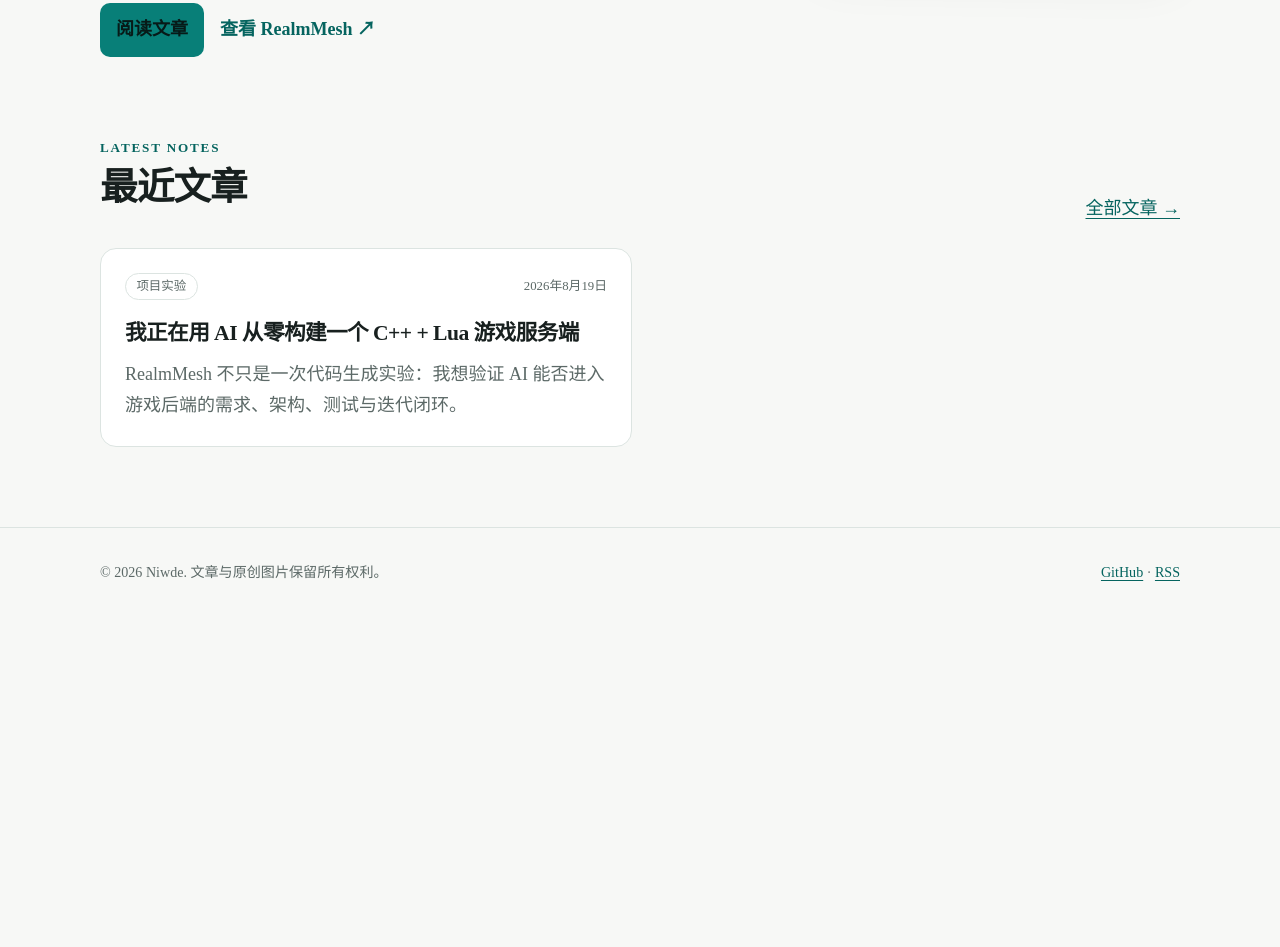
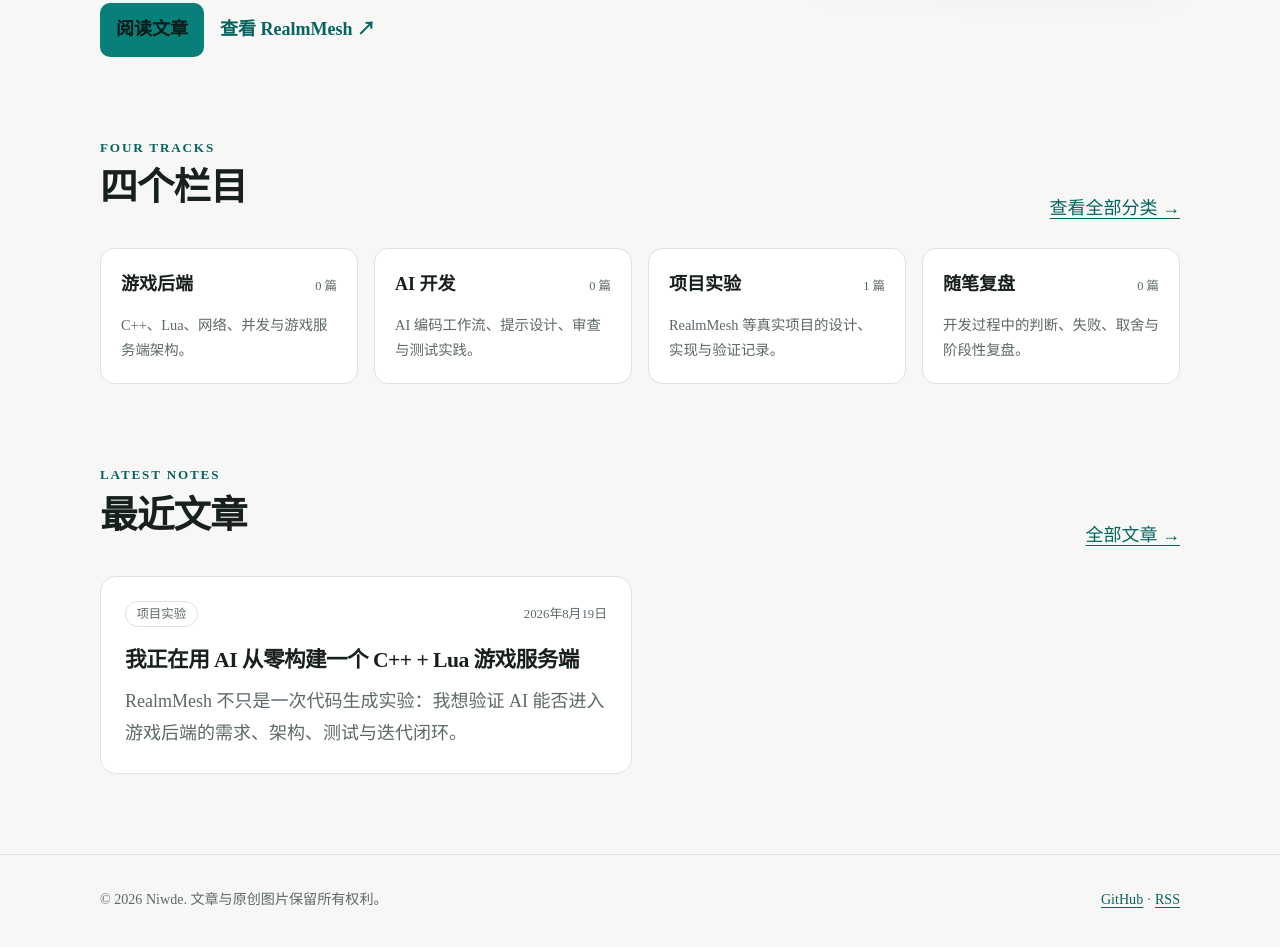
Before and after one commit to lvivvde/niwde-blog, an Astro site: page / in a window 1280 px wide. Shown: the part 609-1556 px from the top of the page. Before the commit the page ends 1257 px from the top, so only its background shows below. Built offline with nearby package versions, Linux system fonts and the light colour scheme; Astro itself is replaced by a stand-in of ours; no server answers.

Commit message:
Add four blog category sections

```diff
--- /dev/null
+++ b/src/categories.ts
@@ -0,0 +1,35 @@
+export const BLOG_CATEGORIES = [
+	{
+		name: '游戏后端',
+		slug: 'game-backend',
+		description: 'C++、Lua、网络、并发与游戏服务端架构。',
+	},
+	{
+		name: 'AI 开发',
+		slug: 'ai-development',
+		description: 'AI 编码工作流、提示设计、审查与测试实践。',
+	},
+	{
+		name: '项目实验',
+		slug: 'project-lab',
+		description: 'RealmMesh 等真实项目的设计、实现与验证记录。',
+	},
+	{
+		name: '随笔复盘',
+		slug: 'retrospectives',
+		description: '开发过程中的判断、失败、取舍与阶段性复盘。',
+	},
+] as const;
+
+export const BLOG_CATEGORY_NAMES = BLOG_CATEGORIES.map((category) => category.name) as [
+	(typeof BLOG_CATEGORIES)[number]['name'],
+	...(typeof BLOG_CATEGORIES)[number]['name'][],
+];
+
+export type BlogCategoryName = (typeof BLOG_CATEGORIES)[number]['name'];
+
+export function getCategoryPath(name: BlogCategoryName) {
+	const category = BLOG_CATEGORIES.find((item) => item.name === name);
+	if (!category) throw new Error(`Unknown blog category: ${name}`);
+	return `/categories/${category.slug}/`;
+}
--- a/src/components/Header.astro
+++ b/src/components/Header.astro
@@ -12,6 +12,7 @@ import HeaderLink from './HeaderLink.astro';
 		<div class="links">
 			<HeaderLink href="/">首页</HeaderLink>
 			<HeaderLink href="/blog">文章</HeaderLink>
+			<HeaderLink href="/categories">分类</HeaderLink>
 			<HeaderLink href="/search">搜索</HeaderLink>
 			<HeaderLink href="/about">关于</HeaderLink>
 			<a href={GITHUB_URL} target="_blank" rel="noreferrer">GitHub</a>
--- /dev/null
+++ b/src/components/PostList.astro
@@ -0,0 +1,54 @@
+---
+import type { CollectionEntry } from 'astro:content';
+import { getCategoryPath } from '../categories';
+import FormattedDate from './FormattedDate.astro';
+
+interface Props {
+	posts: CollectionEntry<'blog'>[];
+	emptyMessage?: string;
+}
+
+const { posts, emptyMessage = '这个栏目还没有文章，内容正在准备中。' } = Astro.props;
+---
+
+<section class="posts">
+	{
+		posts.length > 0 ? (
+			posts.map((post) => (
+				<article class="post-card">
+					<div class="post-meta">
+						<a href={getCategoryPath(post.data.category)}>{post.data.category}</a>
+						<FormattedDate date={post.data.pubDate} />
+					</div>
+					<h2><a href={`/blog/${post.id}/`}>{post.data.title}</a></h2>
+					<p>{post.data.description}</p>
+					<div class="tags">{post.data.tags.map((tag) => <span>#{tag}</span>)}</div>
+				</article>
+			))
+		) : (
+			<div class="empty-state">
+				<p class="eyebrow">Coming Soon</p>
+				<p>{emptyMessage}</p>
+			</div>
+		)
+	}
+</section>
+
+<style>
+	.posts { display: grid; gap: 1rem; }
+	.post-card, .empty-state {
+		padding: 1.75rem;
+		border: 1px solid var(--border);
+		border-radius: 16px;
+		background: var(--surface-raised);
+	}
+	.post-card:hover { border-color: var(--accent); }
+	.post-meta { display: flex; justify-content: space-between; color: var(--text-soft); font-size: 0.82rem; }
+	.post-meta a { color: var(--accent-strong); font-weight: 700; text-decoration: none; }
+	.post-card h2 { margin-top: 1rem; font-size: clamp(1.4rem, 3vw, 2rem); }
+	.post-card h2 a { color: var(--text); text-decoration: none; }
+	.post-card p, .empty-state > p:last-child { color: var(--text-soft); }
+	.tags { display: flex; flex-wrap: wrap; gap: 0.5rem; color: var(--accent-strong); font-size: 0.78rem; }
+	.empty-state .eyebrow { margin-bottom: 0.5rem; }
+	.empty-state > p:last-child { margin: 0; }
+</style>
--- a/src/content.config.ts
+++ b/src/content.config.ts
@@ -1,6 +1,7 @@
 import { defineCollection } from 'astro:content';
 import { glob } from 'astro/loaders';
 import { z } from 'astro/zod';
+import { BLOG_CATEGORY_NAMES } from './categories';
 
 const blog = defineCollection({
 	// Load Markdown and MDX files in the `src/content/blog/` directory.
@@ -13,7 +14,7 @@ const blog = defineCollection({
 			pubDate: z.coerce.date(),
 			updatedDate: z.coerce.date().optional(),
 			heroImage: z.optional(image()),
-			category: z.enum(['游戏后端', 'AI 开发', '项目实验', '随笔复盘']),
+			category: z.enum(BLOG_CATEGORY_NAMES),
 			tags: z.array(z.string()).default([]),
 			draft: z.boolean().default(false),
 		}),
--- a/src/layouts/BlogPost.astro
+++ b/src/layouts/BlogPost.astro
@@ -2,6 +2,7 @@
 import { Image } from 'astro:assets';
 import type { CollectionEntry } from 'astro:content';
 import BaseHead from '../components/BaseHead.astro';
+import { getCategoryPath } from '../categories';
 import Comments from '../components/Comments.astro';
 import Footer from '../components/Footer.astro';
 import FormattedDate from '../components/FormattedDate.astro';
@@ -28,7 +29,7 @@ const { title, description, pubDate, updatedDate, heroImage, category, tags } =
 					)
 				}
 				<header class="article-header">
-					<p class="eyebrow">{category}</p>
+					<a class="eyebrow category-link" href={getCategoryPath(category)}>{category}</a>
 					<h1>{title}</h1>
 					<p class="lead">{description}</p>
 					<div class="meta">
@@ -50,6 +51,7 @@ const { title, description, pubDate, updatedDate, heroImage, category, tags } =
 	.hero-image { margin-bottom: 2.5rem; }
 	.hero-image img { box-shadow: var(--shadow); }
 	.article-header { margin-bottom: 3rem; }
+	.category-link { display: inline-block; text-decoration: none; }
 	.article-header h1 { max-width: 16ch; font-size: clamp(2.5rem, 7vw, 4.7rem); }
 	.lead { max-width: 680px; color: var(--text-soft); font-size: 1.2rem; }
 	.meta, .tags { display: flex; flex-wrap: wrap; gap: 0.65rem; }
--- /dev/null
+++ b/src/pages/categories/index.astro
@@ -0,0 +1,52 @@
+---
+import { getCollection } from 'astro:content';
+import { BLOG_CATEGORIES } from '../../categories';
+import PageLayout from '../../layouts/PageLayout.astro';
+
+const posts = await getCollection('blog', ({ data }) => !data.draft);
+---
+
+<PageLayout title="分类 · Niwde" description="游戏后端、AI 开发、项目实验与随笔复盘。">
+	<header class="page-header">
+		<p class="eyebrow">Categories</p>
+		<h1>四个栏目</h1>
+		<p>按主题浏览文章。空栏目会保留入口，后续内容会直接归档到这里。</p>
+	</header>
+	<section class="category-grid">
+		{
+			BLOG_CATEGORIES.map((category) => {
+				const count = posts.filter((post) => post.data.category === category.name).length;
+				return (
+					<a href={`/categories/${category.slug}/`}>
+						<div><span>{String(count).padStart(2, '0')}</span><span>篇文章</span></div>
+						<h2>{category.name}</h2>
+						<p>{category.description}</p>
+						<strong>进入栏目 →</strong>
+					</a>
+				);
+			})
+		}
+	</section>
+</PageLayout>
+
+<style>
+	.page-header { max-width: 720px; margin-bottom: 3rem; }
+	.page-header h1 { margin-bottom: 1rem; }
+	.page-header > p:last-child { color: var(--text-soft); font-size: 1.15rem; }
+	.category-grid { display: grid; grid-template-columns: repeat(2, 1fr); gap: 1rem; }
+	.category-grid > a {
+		display: block;
+		padding: 1.75rem;
+		border: 1px solid var(--border);
+		border-radius: 16px;
+		background: var(--surface-raised);
+		color: var(--text);
+		text-decoration: none;
+	}
+	.category-grid > a:hover { border-color: var(--accent); transform: translateY(-2px); }
+	.category-grid > a > div { display: flex; justify-content: space-between; color: var(--text-soft); font-size: 0.82rem; }
+	.category-grid h2 { margin-top: 1.5rem; }
+	.category-grid p { color: var(--text-soft); }
+	.category-grid strong { color: var(--accent-strong); font-size: 0.9rem; }
+	@media (max-width: 680px) { .category-grid { grid-template-columns: 1fr; } }
+</style>
--- a/src/pages/index.astro
+++ b/src/pages/index.astro
@@ -2,11 +2,13 @@
 import { getCollection } from 'astro:content';
 import FormattedDate from '../components/FormattedDate.astro';
 import PageLayout from '../layouts/PageLayout.astro';
+import { BLOG_CATEGORIES, getCategoryPath } from '../categories';
 import { REALMMESH_URL, SITE_DESCRIPTION, SITE_TITLE } from '../consts';
 
-const posts = (await getCollection('blog', ({ data }) => !data.draft))
-	.sort((a, b) => b.data.pubDate.valueOf() - a.data.pubDate.valueOf())
-	.slice(0, 4);
+const allPosts = (await getCollection('blog', ({ data }) => !data.draft)).sort(
+	(a, b) => b.data.pubDate.valueOf() - a.data.pubDate.valueOf(),
+);
+const posts = allPosts.slice(0, 4);
 ---
 
 <PageLayout title={SITE_TITLE} description={SITE_DESCRIPTION}>
@@ -28,6 +30,23 @@ const posts = (await getCollection('blog', ({ data }) => !data.draft))
 		</aside>
 	</section>
 
+	<section class="category-section">
+		<div class="section-heading">
+			<div><p class="eyebrow">Four Tracks</p><h2>四个栏目</h2></div>
+			<a href="/categories">查看全部分类 →</a>
+		</div>
+		<div class="category-grid">
+			{
+				BLOG_CATEGORIES.map((category) => (
+					<a href={getCategoryPath(category.name)}>
+						<div><strong>{category.name}</strong><span>{allPosts.filter((post) => post.data.category === category.name).length} 篇</span></div>
+						<p>{category.description}</p>
+					</a>
+				))
+			}
+		</div>
+	</section>
+
 	<section class="recent">
 		<div class="section-heading">
 			<div><p class="eyebrow">Latest Notes</p><h2>最近文章</h2></div>
@@ -36,11 +55,11 @@ const posts = (await getCollection('blog', ({ data }) => !data.draft))
 		<div class="post-grid">
 			{
 				posts.map((post) => (
-					<a class="post-card" href={`/blog/${post.id}/`}>
-						<div><span class="pill">{post.data.category}</span><FormattedDate date={post.data.pubDate} /></div>
-						<h3>{post.data.title}</h3>
+					<article class="post-card">
+						<div><a class="pill" href={getCategoryPath(post.data.category)}>{post.data.category}</a><FormattedDate date={post.data.pubDate} /></div>
+						<h3><a href={`/blog/${post.id}/`}>{post.data.title}</a></h3>
 						<p>{post.data.description}</p>
-					</a>
+					</article>
 				))
 			}
 		</div>
@@ -58,18 +77,26 @@ const posts = (await getCollection('blog', ({ data }) => !data.draft))
 	.hero aside h2 { font-size: 2.2rem; }
 	.stack { display: flex; flex-wrap: wrap; gap: 0.5rem; }
 	.stack span { padding: 0.3rem 0.55rem; border-radius: 7px; background: var(--accent-soft); color: var(--accent-strong); font-size: 0.78rem; }
-	.recent { margin-top: 5rem; }
+	.category-section, .recent { margin-top: 5rem; }
 	.section-heading { display: flex; align-items: end; justify-content: space-between; margin-bottom: 1.5rem; }
 	.section-heading .eyebrow { margin-bottom: 0.35rem; }
+	.category-grid { display: grid; grid-template-columns: repeat(4, 1fr); gap: 1rem; }
+	.category-grid > a { display: block; padding: 1.25rem; border: 1px solid var(--border); border-radius: 14px; background: var(--surface-raised); color: var(--text); text-decoration: none; }
+	.category-grid > a:hover { border-color: var(--accent); transform: translateY(-2px); }
+	.category-grid > a > div { display: flex; justify-content: space-between; gap: 0.5rem; align-items: baseline; }
+	.category-grid span { color: var(--text-soft); font-size: 0.78rem; white-space: nowrap; }
+	.category-grid p { margin: 0.75rem 0 0; color: var(--text-soft); font-size: 0.9rem; }
 	.post-grid { display: grid; grid-template-columns: repeat(2, 1fr); gap: 1rem; }
-	.post-card { display: block; padding: 1.5rem; border: 1px solid var(--border); border-radius: 16px; background: var(--surface-raised); color: var(--text); text-decoration: none; }
+	.post-card { display: block; padding: 1.5rem; border: 1px solid var(--border); border-radius: 16px; background: var(--surface-raised); color: var(--text); }
 	.post-card:hover { border-color: var(--accent); transform: translateY(-2px); }
 	.post-card > div { display: flex; justify-content: space-between; align-items: center; color: var(--text-soft); font-size: 0.8rem; }
 	.post-card h3 { margin-top: 1.25rem; }
+	.post-card h3 a { color: var(--text); text-decoration: none; }
+	.post-card .pill { text-decoration: none; }
 	.post-card p { margin: 0; color: var(--text-soft); }
 	@media (max-width: 760px) {
 		.hero { grid-template-columns: 1fr; gap: 2rem; min-height: auto; }
 		.hero aside { transform: none; }
-		.post-grid { grid-template-columns: 1fr; }
+		.category-grid, .post-grid { grid-template-columns: 1fr; }
 	}
 </style>
```
Also changed, not shown: src/components/CategoryNav.astro (added, +32 -0 lines), src/pages/blog/index.astro (+4 -23 lines), src/pages/categories/[slug].astro (added, +45 -0 lines).
